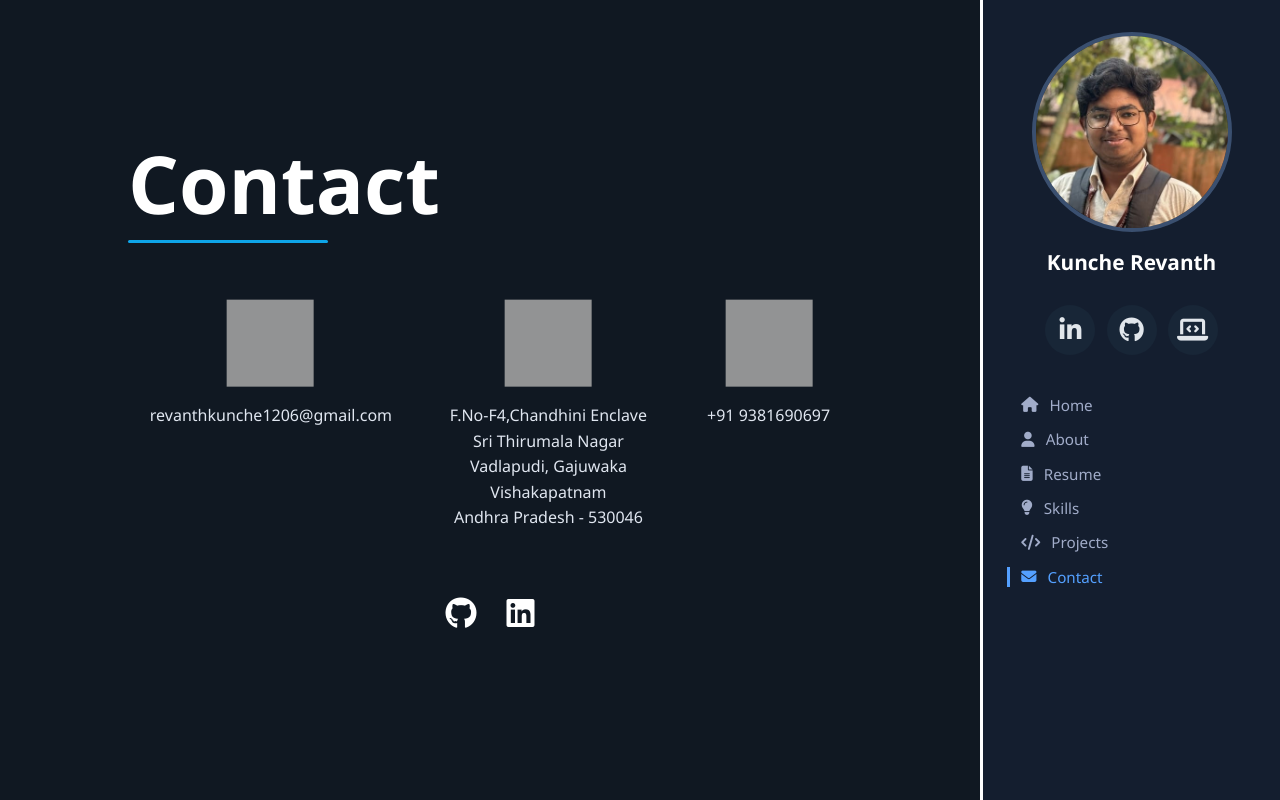
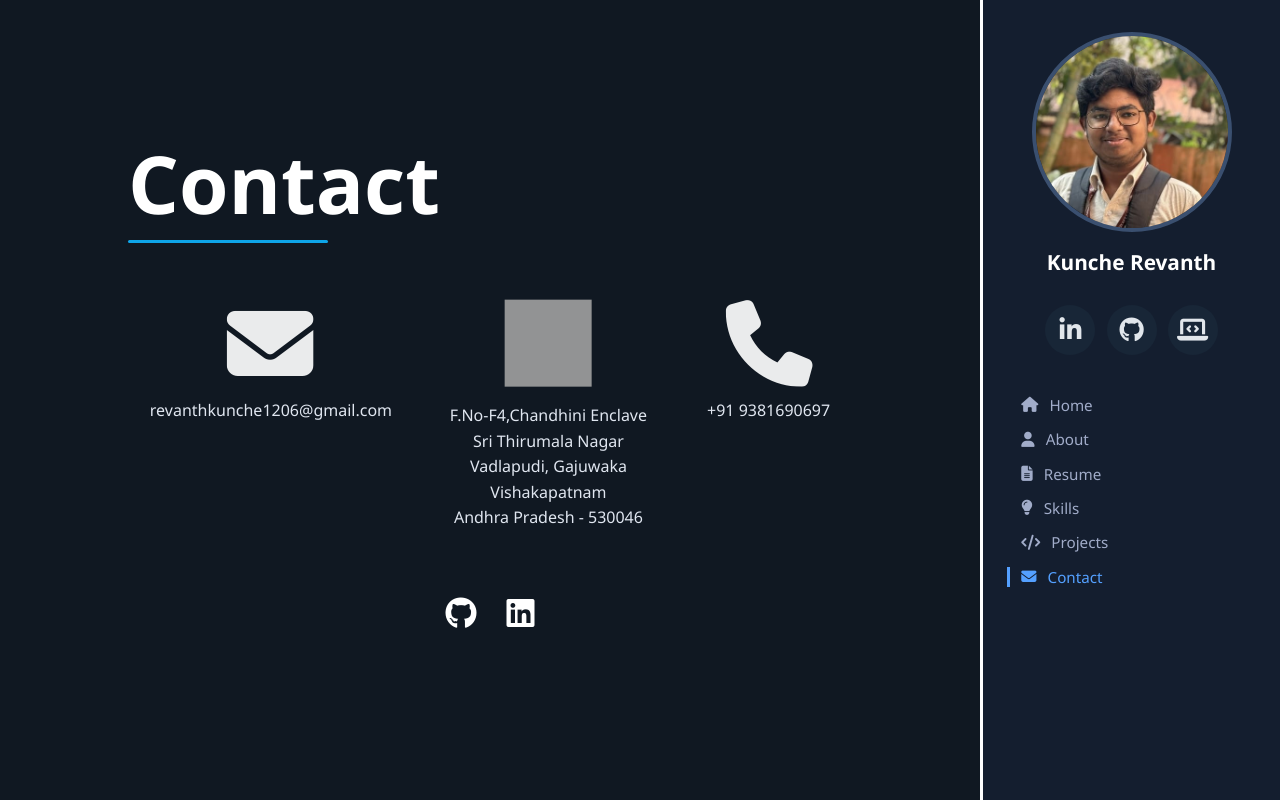
Before and after one commit to revanthkunche1206/Revanth-Portfolio, a Django app: page /contact/ in a window 1280 px wide. Run offline with Django 5.2, Linux system fonts and the light colour scheme; grey boxes are pictures that could not be loaded.

Commit message:
contact icons change

```diff
--- a/static/contact.css
+++ b/static/contact.css
@@ -173,6 +173,14 @@ a {
   margin-bottom: 15px;
 }
 
+.contact-item i {
+  font-size: 80px;
+  color: white;
+  margin-bottom: 15px;
+  animation: pulse-loop 2.5s ease-in-out infinite;
+}
+
+
 .contact-item p {
   font-size: 1rem;
   line-height: 1.6;
--- a/templates/contact.html
+++ b/templates/contact.html
@@ -16,8 +16,8 @@
         <h1 class="contact-title">Contact</h1>
         <div class="contact-info-grid">
           <div class="contact-item">
-            <img src="https://cdn-icons-png.flaticon.com/512/561/561127.png" alt="email icon" />
-            <p>revanthkunche1206@gmail.com</p>
+              <i class="fas fa-envelope"></i>
+              <p>revanthkunche1206@gmail.com</p>
           </div>
           <div class="contact-item">
             <img src="https://cdn-icons-png.flaticon.com/512/684/684908.png" alt="location icon" />
@@ -29,7 +29,7 @@
             </p>
           </div>
           <div class="contact-item">
-            <img src="https://cdn-icons-png.flaticon.com/512/597/597177.png" alt="phone icon" />
+            <i class="fas fa-phone"></i>
             <p>+91 9381690697</p>
           </div>
         </div>
```
